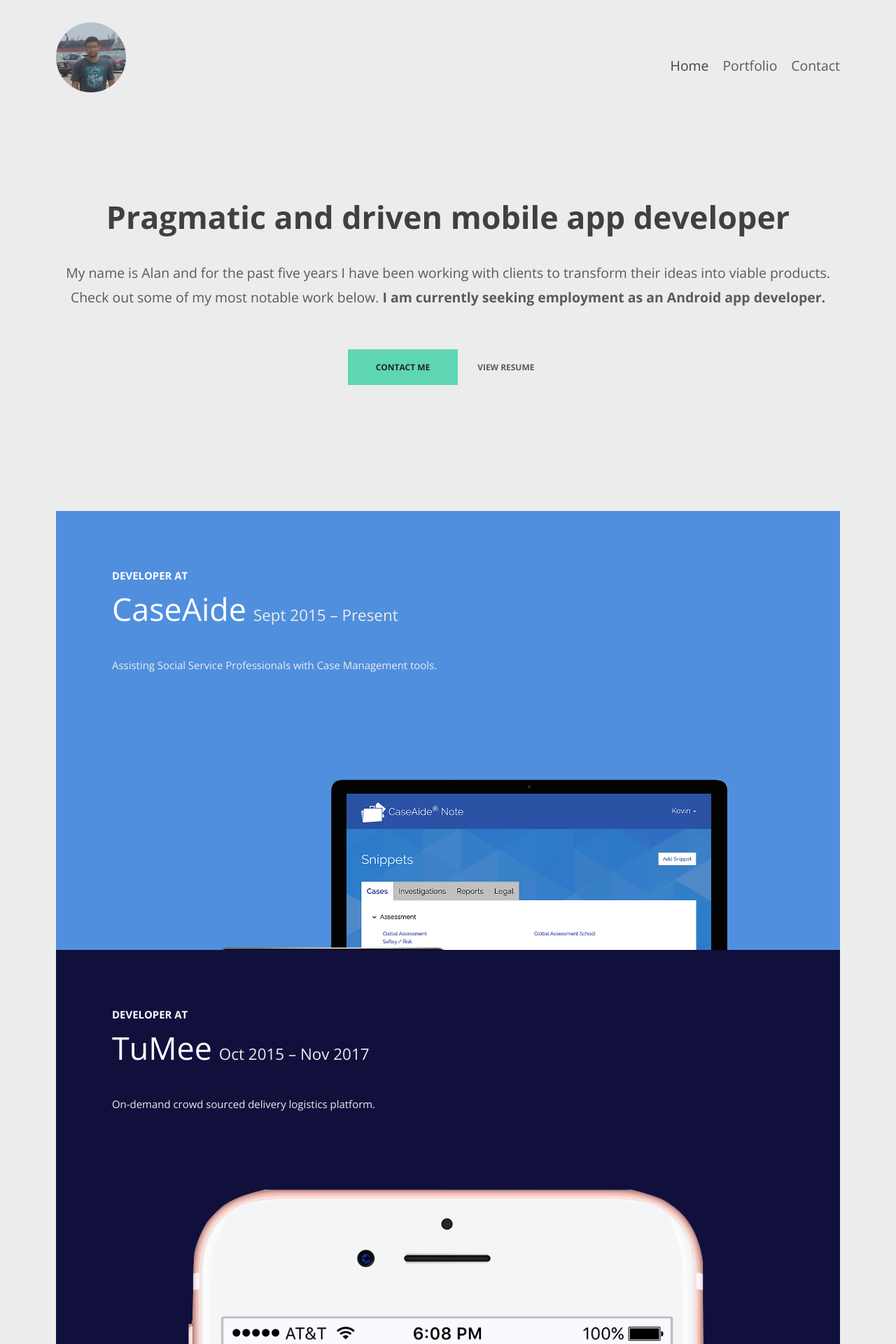
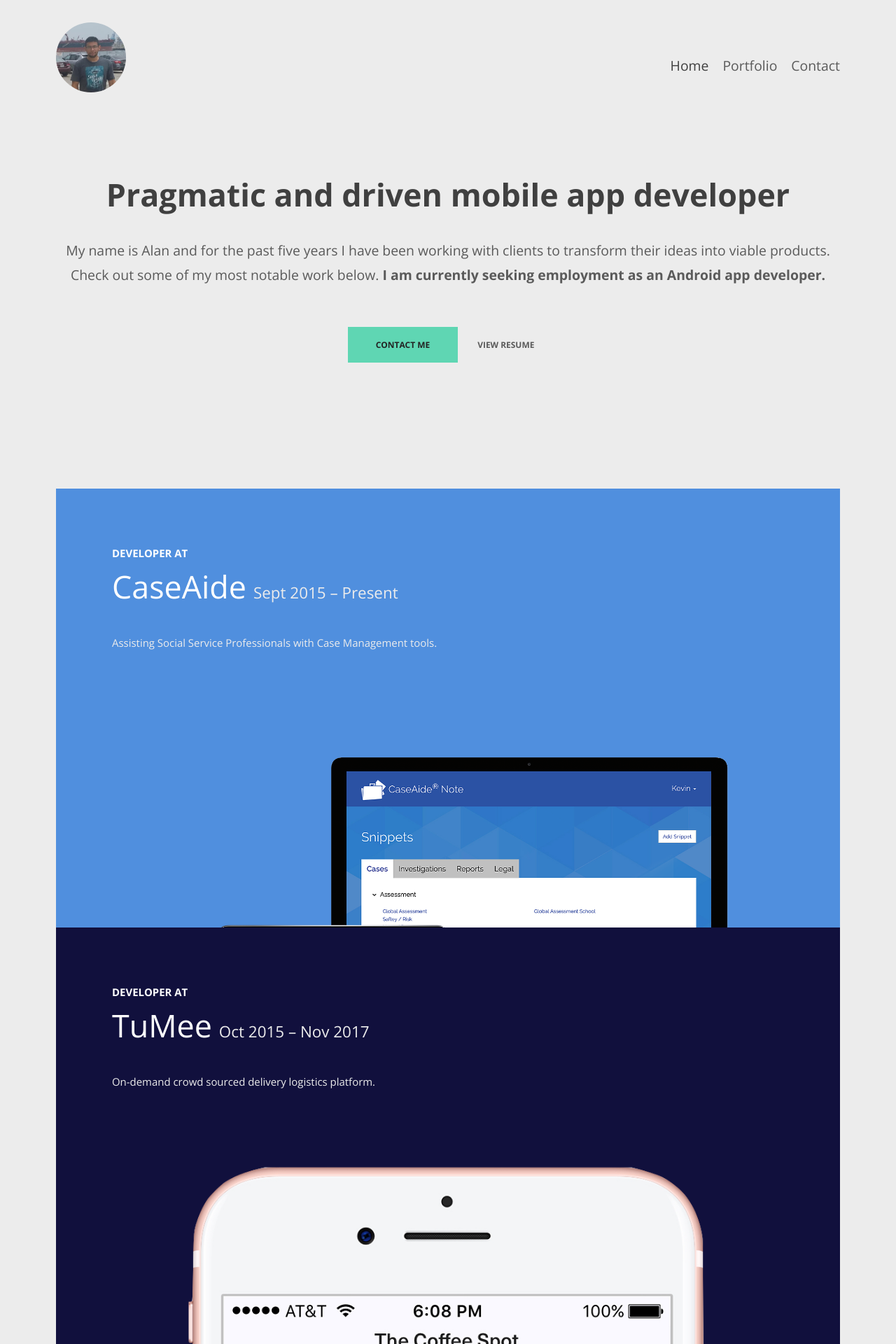
Before and after one commit to alanipce/mywebsite, a Jekyll site: the page built from index.html, in a window 1280 px wide. Shown: the top 1920 px of the page at 70% size. Built offline with Jekyll 4.4.1, drawn with Linux system fonts in a browser that asks for light colours; nearby versions of some CDN libraries.

Commit message:
Site section with header still looked unbalanced. Factor in additional whitespace at the top of header.

```diff
--- a/_sass/_layout.scss
+++ b/_sass/_layout.scss
@@ -9,7 +9,7 @@
     align-items: center;
     padding: $header-padding 0;
     justify-content: space-between;
-    margin-bottom: $section-padding - $header-padding;
+    margin-bottom: $section-padding - $header-padding * 2;
   }
 
   .header__logo-link:hover::after {
@@ -136,7 +136,7 @@
   @include tablet {
     .header {
       padding: $header-padding-mobile 0;
-      margin-bottom: $section-padding-mobile - $header-padding-mobile;
+      margin-bottom: $section-padding-mobile - $header-padding-mobile * 2;
     }
     .content-area {
         padding-left: $content-padding-mobile;
```
Also changed, not shown: 1 other file.
